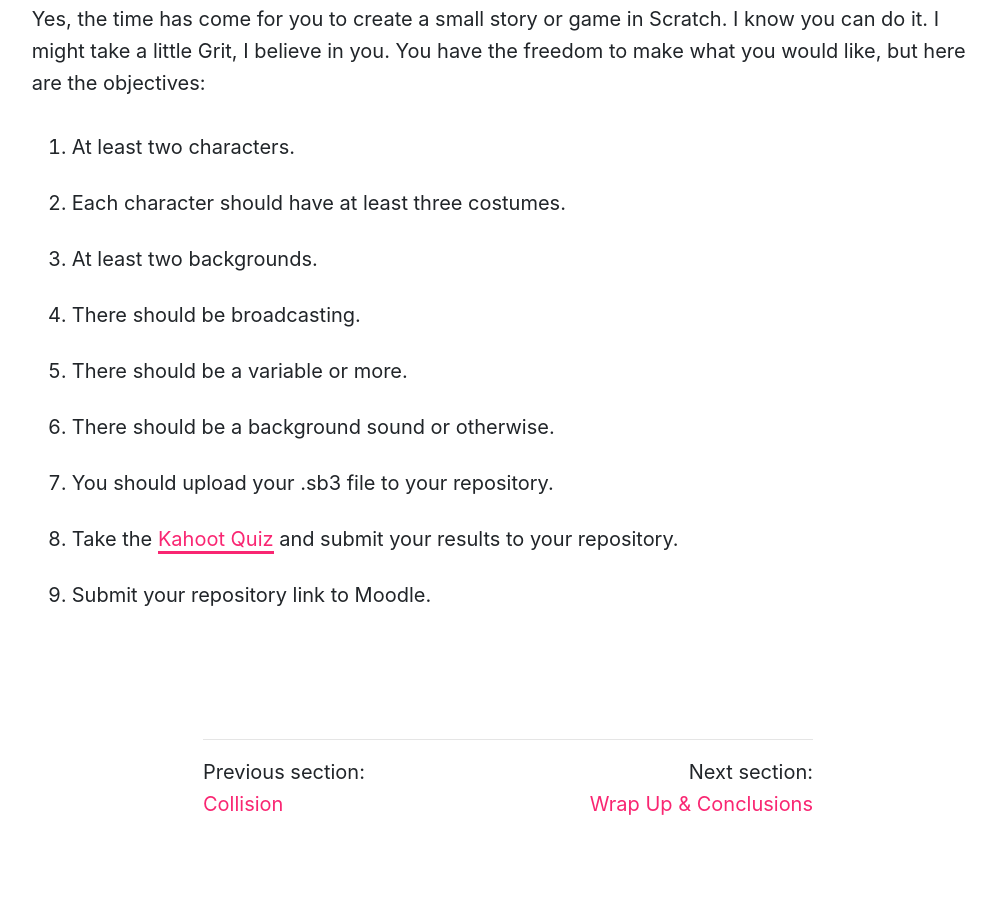
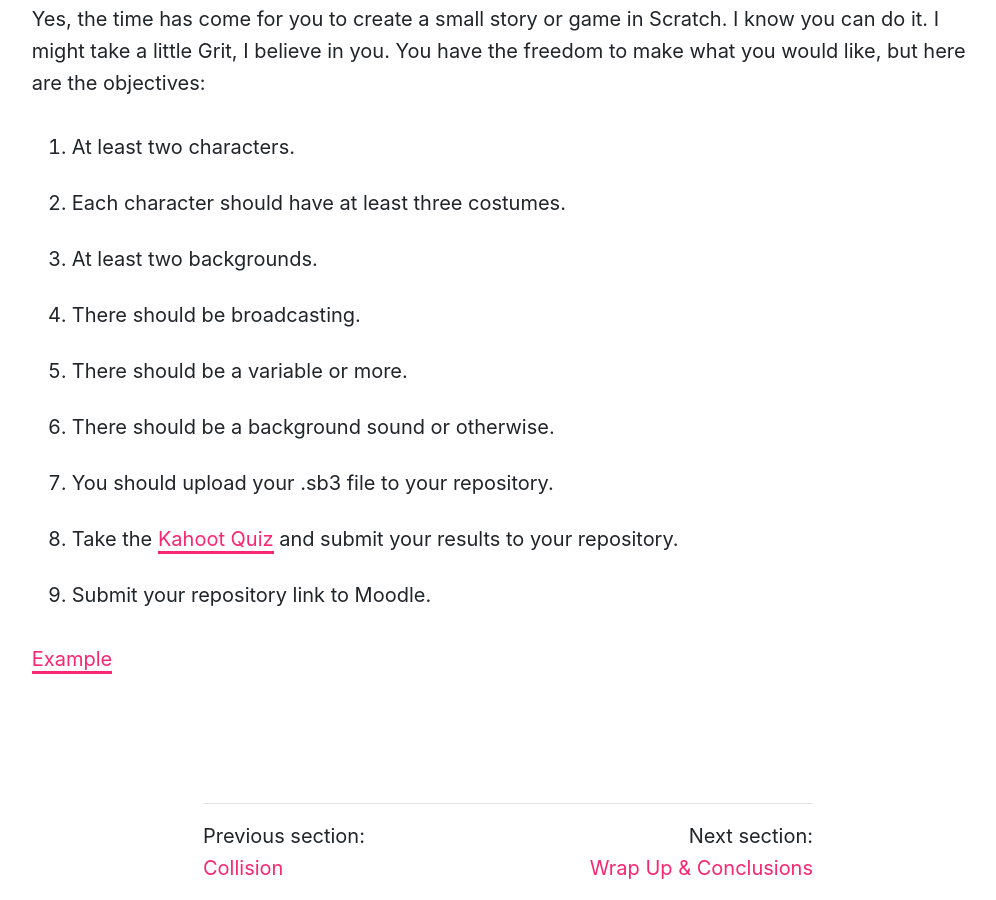
Before and after one commit to Montana-Media-Arts/120_CreativeCoding1-Spring2021, a Jekyll site: the page built from modules/week-3/_posts/2017-01-16-homework.md, in a window 1280 px wide and 900 px high, scrolled down 832 px. Shown: the whole window, without its empty margins (132-1128 px from the left). Built offline with Jekyll 4.4.1, drawn with Linux system fonts in a browser that asks for light colours; nearby versions of some CDN libraries; before the commit the page ends 1668 px from its top, so only the background shows below that.

Commit message:
Update 2017-01-16-homework.md

```diff
--- a/modules/week-3/_posts/2017-01-16-homework.md
+++ b/modules/week-3/_posts/2017-01-16-homework.md
@@ -20,3 +20,5 @@ Yes, the time has come for you to create a small story or game in Scratch.  I kn
 7. You should upload your .sb3 file to your repository.
 8. Take the <a href="https://kahoot.it/challenge/04484898?challenge-id=84387498-97d5-4d82-ae4e-eabb1c94cf58_1611068304931" target="_new">Kahoot Quiz</a> and submit your results to your repository.
 9. Submit your repository link to Moodle.
+
+<a href="https://github.com/Montana-Media-Arts/120_CreativeCoding1-Spring2021-Samples/Homework%203" target="_new">Example</a>
```
